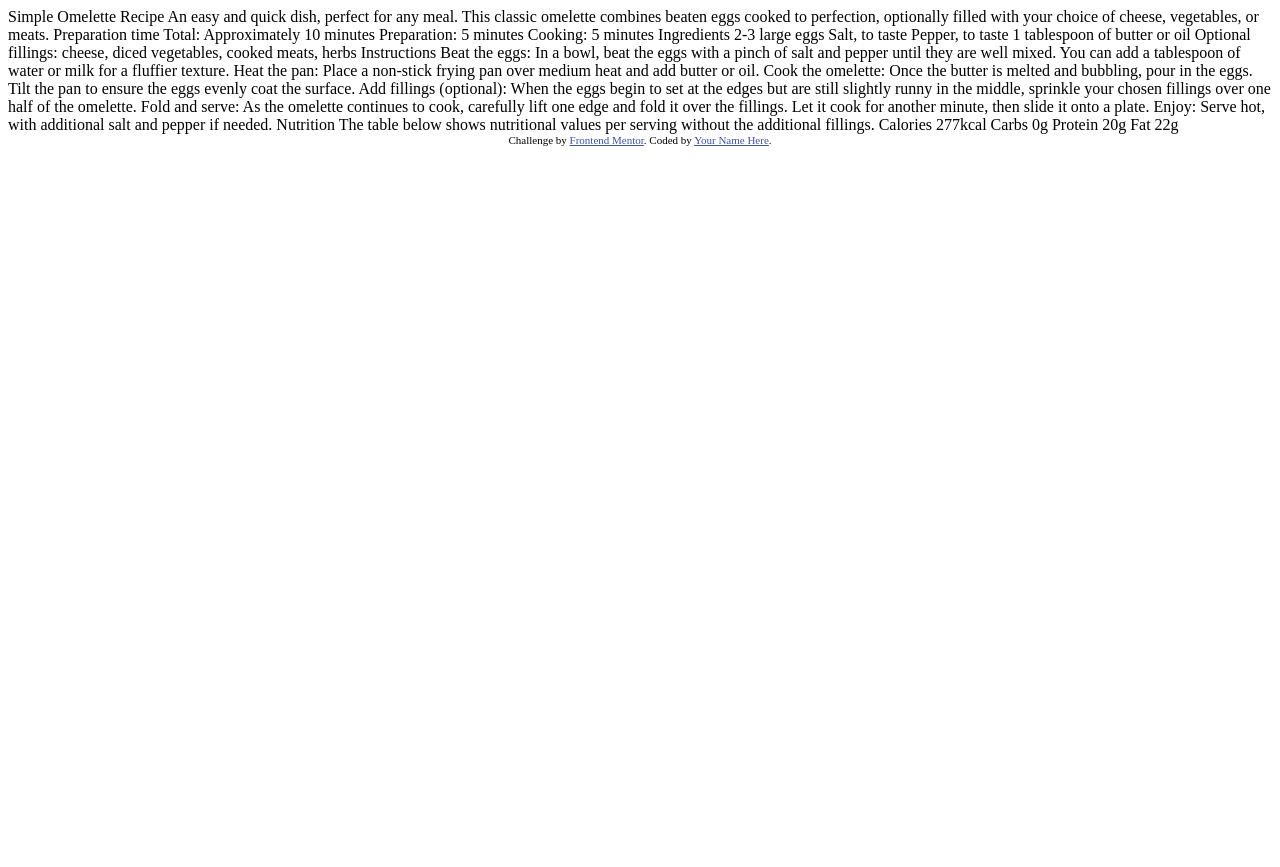
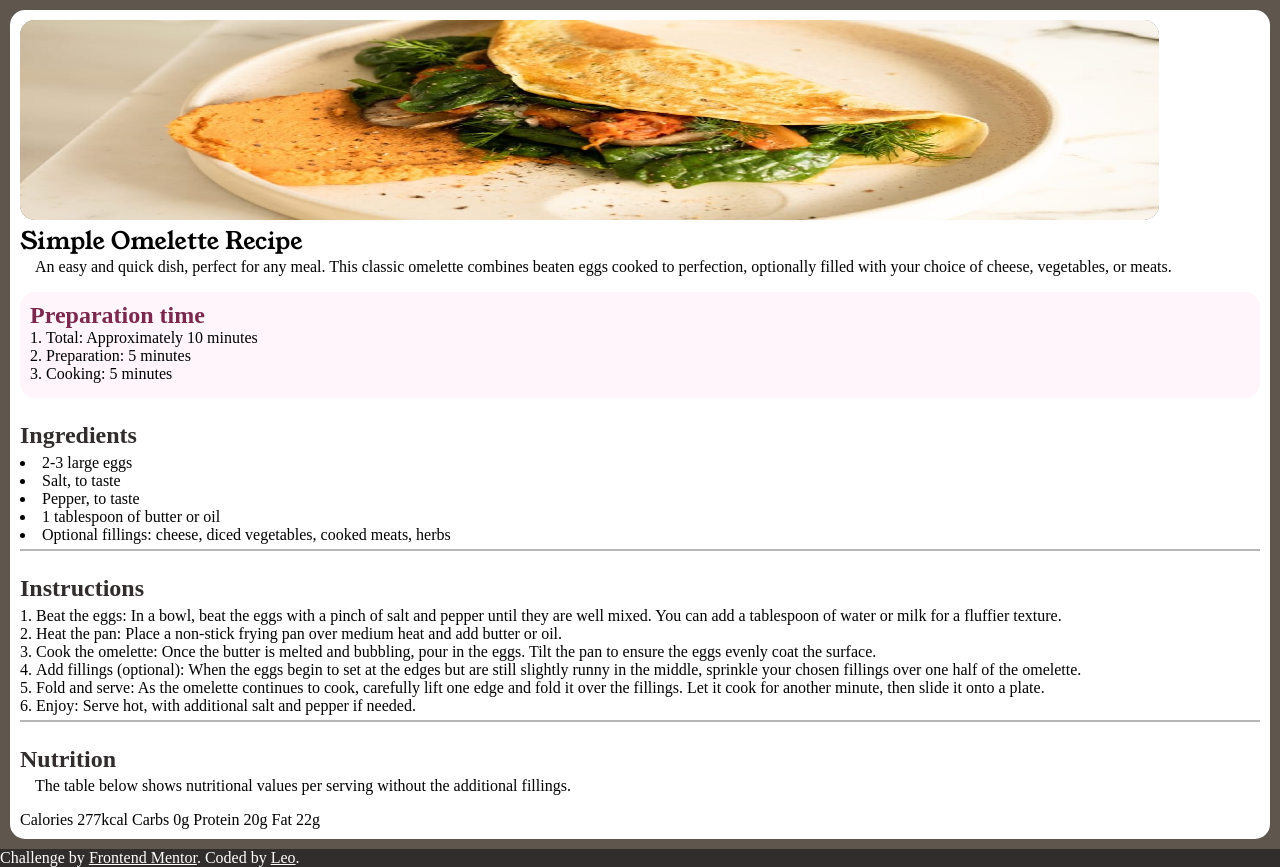
Before and after one commit to Leofront-end/projeto-receita, a plain HTML site: page index.html in a window 1280 px wide. Before the commit the page ends 800 px from the top, so only its background shows below. Drawn offline with Linux system fonts and the light colour scheme.

Commit message:
projeto receita

```diff
--- /dev/null
+++ b/estilo/style.css
@@ -0,0 +1,125 @@
+@charset "UTF-8";
+
+@import url('https://fonts.googleapis.com/css2?family=Outfit:wght@100..900&display=swap');
+@import url('https://fonts.googleapis.com/css2?family=Outfit:wght@100..900&family=Young+Serif&display=swap');
+
+/*# Front-end Style Guide
+
+## Layout
+
+The designs were created to the following widths:
+
+- Mobile: 375px
+- Desktop: 1440px
+
+> 💡 These are just the design sizes. Ensure content is responsive and meets WCAG requirements by testing the full range of screen sizes from 320px to large screens.
+
+## Colors
+
+### Primary
+
+- Nutmeg: hsl(14, 45%, 36%)
+- Dark Raspberry: hsl(332, 51%, 32%)
+
+### Neutral
+
+- White: hsl(0, 0%, 100%)
+- Rose White: hsl(330, 100%, 98%)
+- Eggshell: hsl(30, 54%, 90%)
+- Light Grey: hsl(30, 18%, 87%)
+- Wenge Brown: hsl(30, 10%, 34%)
+- Dark Charcoal: hsl(24, 5%, 18%)
+
+## Typography
+
+### Body Copy
+
+- Font size (paragraph): 16px
+
+### Fonts
+
+- Family: [Young Serif](https://fonts.google.com/specimen/Young+Serif)
+- Weights: 400
+
+- Family: [Outfit](https://fonts.google.com/specimen/Outfit)
+- Weights: 400, 600, 700
+*/
+:root {
+    --fonte1: 'Young Serif', serif;
+    --fonte2: 'Outfit', sans-serif;
+}
+
+* {
+    padding: 0;
+    margin: 0;
+}
+
+body {
+    background-color: hsl(30, 10%, 34%);
+}
+
+main {
+    background-color:  hsl(0, 0%, 100%);
+    margin: 10px;
+    border-radius: 15px;
+
+}
+
+article {
+    min-width: 375px;
+    max-width:1440px ;
+    padding: 10px;
+}
+
+article > img {
+    width: 89vw;
+    height: 25vh;
+    background-size: cover;
+    background-color: gray;
+    border-radius: 15px;
+}
+
+article > h1 {
+    font-family: var(--fonte1);
+    font-weight: 400;
+}
+
+
+article > p {
+    text-align: justify;
+    text-indent: 15px;
+    padding-bottom: 1em ;
+}
+
+article > h2 {
+    color: hsl(24, 5%, 18%);
+    padding-top: 1em;
+    padding-bottom: 0.2em;
+}
+
+section {
+    background-color:hsl(330, 100%, 98%) ;
+    padding: 10px;
+    border-radius: 15px;
+}
+
+section > h2 {
+    color: hsl(332, 51%, 32%);
+}
+
+ol, ul{
+    list-style-position: inside;
+    padding-bottom: 5px;
+}
+hr {
+    border: 0.1em solid rgba(0, 0, 0, 0.281);
+}
+
+footer {
+    background-color: hsl(24, 5%, 18%);
+    color:  hsl(0, 0%, 100%);
+}
+
+footer a {
+    color:hsl(0, 0%, 100%)
+}
--- a/index.html
+++ b/index.html
@@ -1,77 +1,83 @@
 <!DOCTYPE html>
-<html lang="en">
+<html lang="pt-br">
 <head>
   <meta charset="UTF-8">
-  <meta name="viewport" content="width=device-width, initial-scale=1.0"> <!-- displays site properly based on user's device -->
-
+  <meta name="viewport" content="width=device-width, initial-scale=1.0">
   <link rel="icon" type="image/png" sizes="32x32" href="./assets/images/favicon-32x32.png">
-
+  <link rel="stylesheet" href="estilo/style.css">
   <title>Frontend Mentor | Recipe page</title>
-
-  <!-- Feel free to remove these styles or customise in your own stylesheet 👍 -->
-  <style>
-    .attribution { font-size: 11px; text-align: center; }
-    .attribution a { color: hsl(228, 45%, 44%); }
-  </style>
 </head>
 <body>
 
-  Simple Omelette Recipe
-
+  <main>
+    <article>
+      <img src="assets/images/image-omelette.jpeg" alt="Omelette">
+      <h1>Simple Omelette Recipe</h1>
+      <p>
         An easy and quick dish, perfect for any meal. This classic omelette combines beaten eggs cooked
         to perfection, optionally filled with your choice of cheese, vegetables, or meats.
+      </p>
 
-  Preparation time
 
-  Total: Approximately 10 minutes
-  Preparation: 5 minutes
-  Cooking: 5 minutes
-
-  Ingredients
-
-  2-3 large eggs
-  Salt, to taste
-  Pepper, to taste
-  1 tablespoon of butter or oil
-  Optional fillings: cheese, diced vegetables, cooked meats, herbs
-
-  Instructions
-
-  Beat the eggs: In a bowl, beat the eggs with a pinch of salt and pepper until they are well mixed.
+      <section>
+        <h2>Preparation time</h2>
+        <ol>
+          <li><span class="Preparacao">Total:</span> Approximately 10 minutes</li>
+          <li><span class="Preparacao">Preparation:</span> 5 minutes</li>
+          <li><span class="Preparacao">Cooking:</span> 5 minutes</li>
+        </ol>
+      </section>
+      <h2>Ingredients</h2>
+      <ul>
+        <li>2-3 large eggs</li>
+        <li>Salt, to taste</li>
+        <li>Pepper, to taste</li>
+        <li>1 tablespoon of butter or oil</li>
+        <li>Optional fillings: cheese, diced vegetables, cooked meats, herbs</li>
+      </ul>
+      <hr>
+      <h2>Instructions</h2>
+      <ol>
+        <li>
+          <span class="instrucao">Beat the eggs:</span> In a bowl, beat the eggs with a pinch of salt and pepper until they are well mixed.
           You can add a tablespoon of water or milk for a fluffier texture.
-
-  Heat the pan: Place a non-stick frying pan over medium heat and add butter or oil.
-
-  Cook the omelette: Once the butter is melted and bubbling, pour in the eggs. Tilt the pan to ensure
+        </li>
+        <li>
+          <span class="instrucao">Heat the pan: </span>Place a non-stick frying pan over medium heat and add butter or oil.
+        </li>
+        <li>
+          <span class="instrucao">Cook the omelette:</span> Once the butter is melted and bubbling, pour in the eggs. Tilt the pan to ensure
           the eggs evenly coat the surface.
-
-  Add fillings (optional): When the eggs begin to set at the edges but are still slightly runny in the
+        </li>
+        <li>
+          <span class="instrucao"> Add fillings (optional): </span>When the eggs begin to set at the edges but are still slightly runny in the
           middle, sprinkle your chosen fillings over one half of the omelette.
-
-  Fold and serve: As the omelette continues to cook, carefully lift one edge and fold it over the
+        </li>
+        <li>
+          <span class="instrucao">Fold and serve:</span> As the omelette continues to cook, carefully lift one edge and fold it over the
           fillings. Let it cook for another minute, then slide it onto a plate.
-
-  Enjoy: Serve hot, with additional salt and pepper if needed.
-
-  Nutrition
-
-  The table below shows nutritional values per serving without the additional fillings.
-
+        </li>
+        <li>Enjoy: Serve hot, with additional salt and pepper if needed.</li>
+      </ol>
+      <hr>
+      <h2>Nutrition</h2>
+      <p>The table below shows nutritional values per serving without the additional fillings.</p>
       Calories
       277kcal
-
       Carbs
       0g
-
       Protein
       20g
-
       Fat
       22g
 
+    </article>
+  </main>
+  <footer>
     <div class="attribution">
       Challenge by <a href="https://www.frontendmentor.io?ref=challenge" target="_blank">Frontend Mentor</a>.
-    Coded by <a href="#">Your Name Here</a>.
+      Coded by <a href="#">Leo</a>.
     </div>
+  </footer>
 </body>
 </html>
```
Also changed, not shown: design/desktop-design.jpg (deleted), design/desktop-preview.jpg (deleted), design/mobile-design.jpg (deleted), 3 other files. Lines whose indentation alone changed are shown as unchanged.
